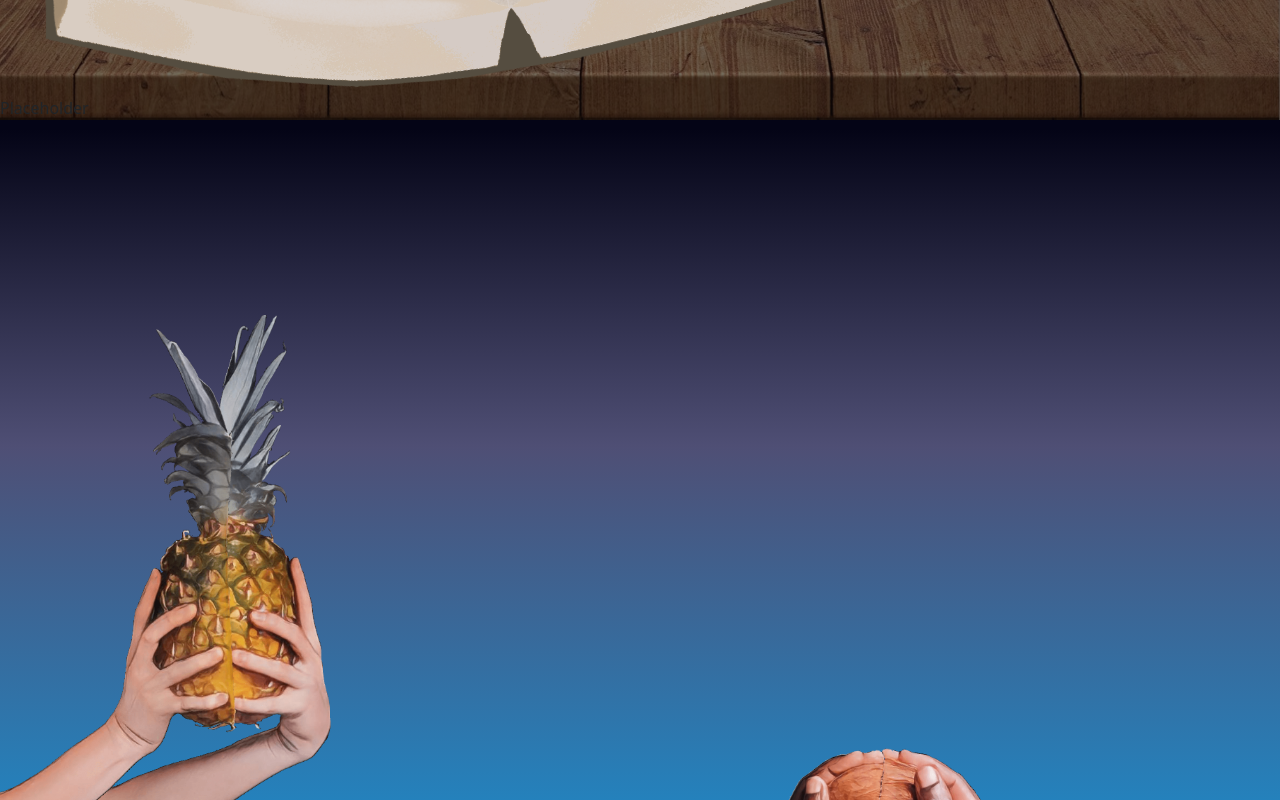
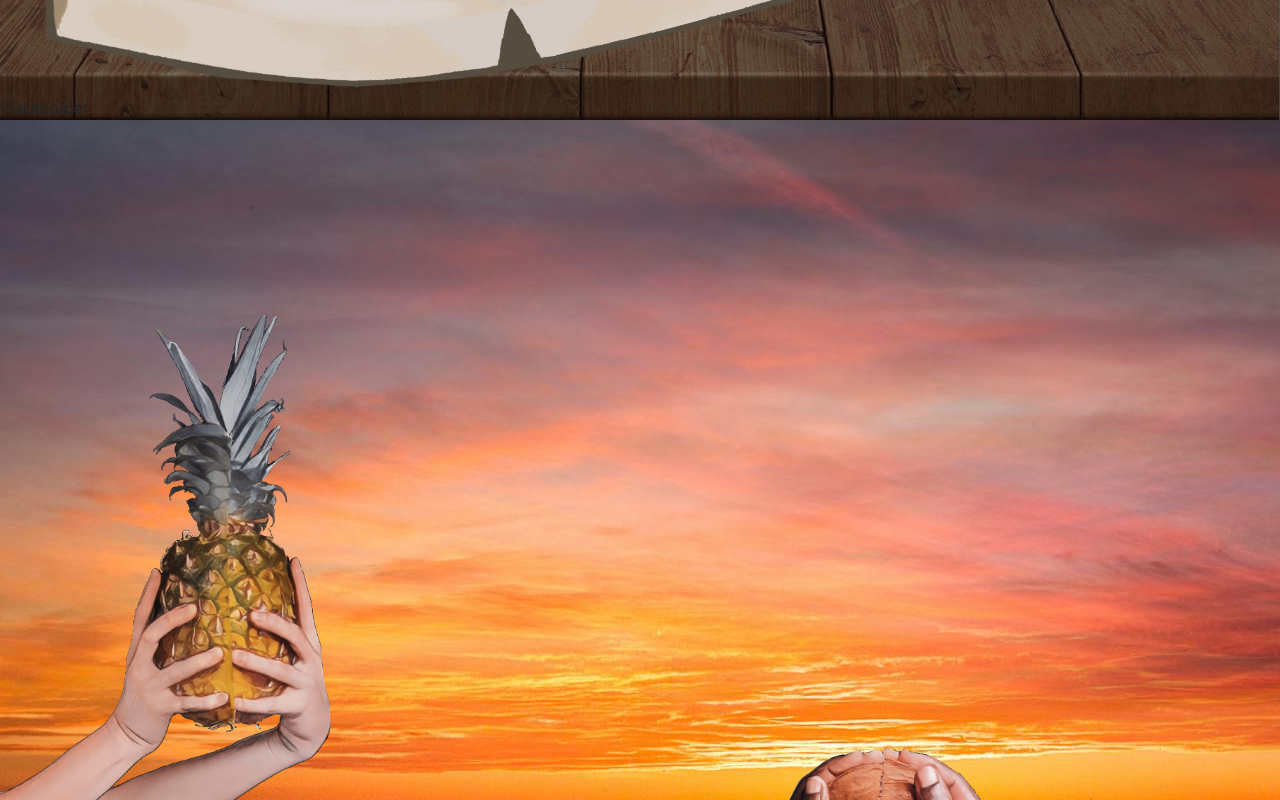
Before and after one commit to a-straube/portfolio-alpha, a React (Create React App) app: page / in a window 1280 px wide. Shown: the part 1800-2600 px from the top of the page. Built offline with nearby package versions, Linux system fonts and the light colour scheme; a web font is replaced by a local one.

Commit message:
Update Project Section bg

```diff
--- a/src/section3-Projects/ProjectsSection.css
+++ b/src/section3-Projects/ProjectsSection.css
@@ -1,5 +1,6 @@
 #projectsSection {
   background: linear-gradient(180deg, #040416 1%, rgba(4, 4, 58, 0.7) 34%, #03A9F4 100%);
+  background: url('../img/pexels-kienvirak-7197243.jpg') center;
   background-attachment: fixed;
   overflow: hidden;
 }
--- a/src/section3-Projects/ProjectsSection.less
+++ b/src/section3-Projects/ProjectsSection.less
@@ -1,5 +1,6 @@
 #projectsSection {
     background: linear-gradient(180deg, #040416 1%, rgba(4, 4, 58, 0.7) 34%, #03A9F4 100%);
+    background: url('./../img/pexels-kienvirak-7197243.jpg') center;
     background-attachment: fixed;
     overflow: hidden;
 }
```
Also changed, not shown: src/img/pexels-kienvirak-7197243.jpg (added).
